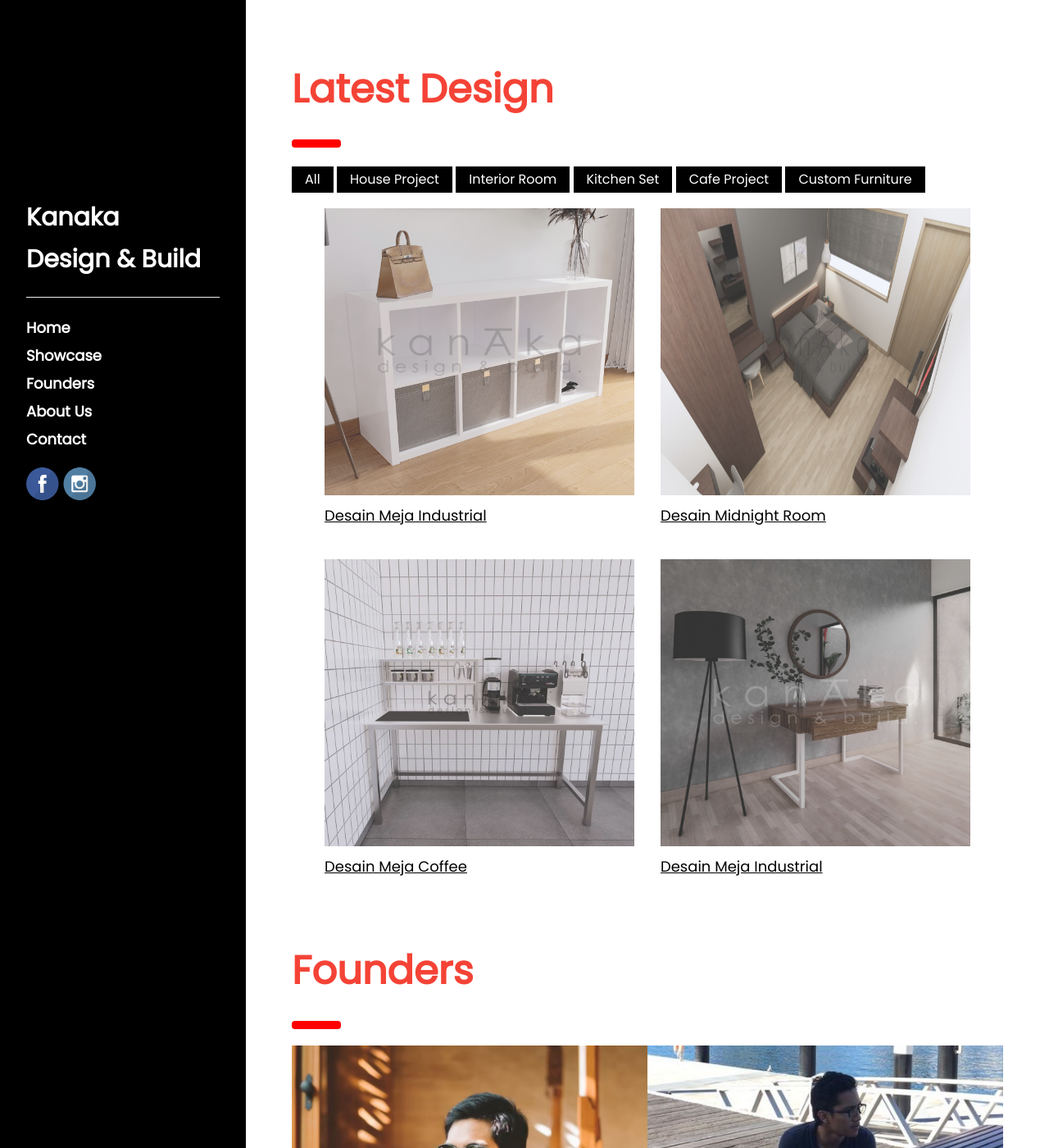
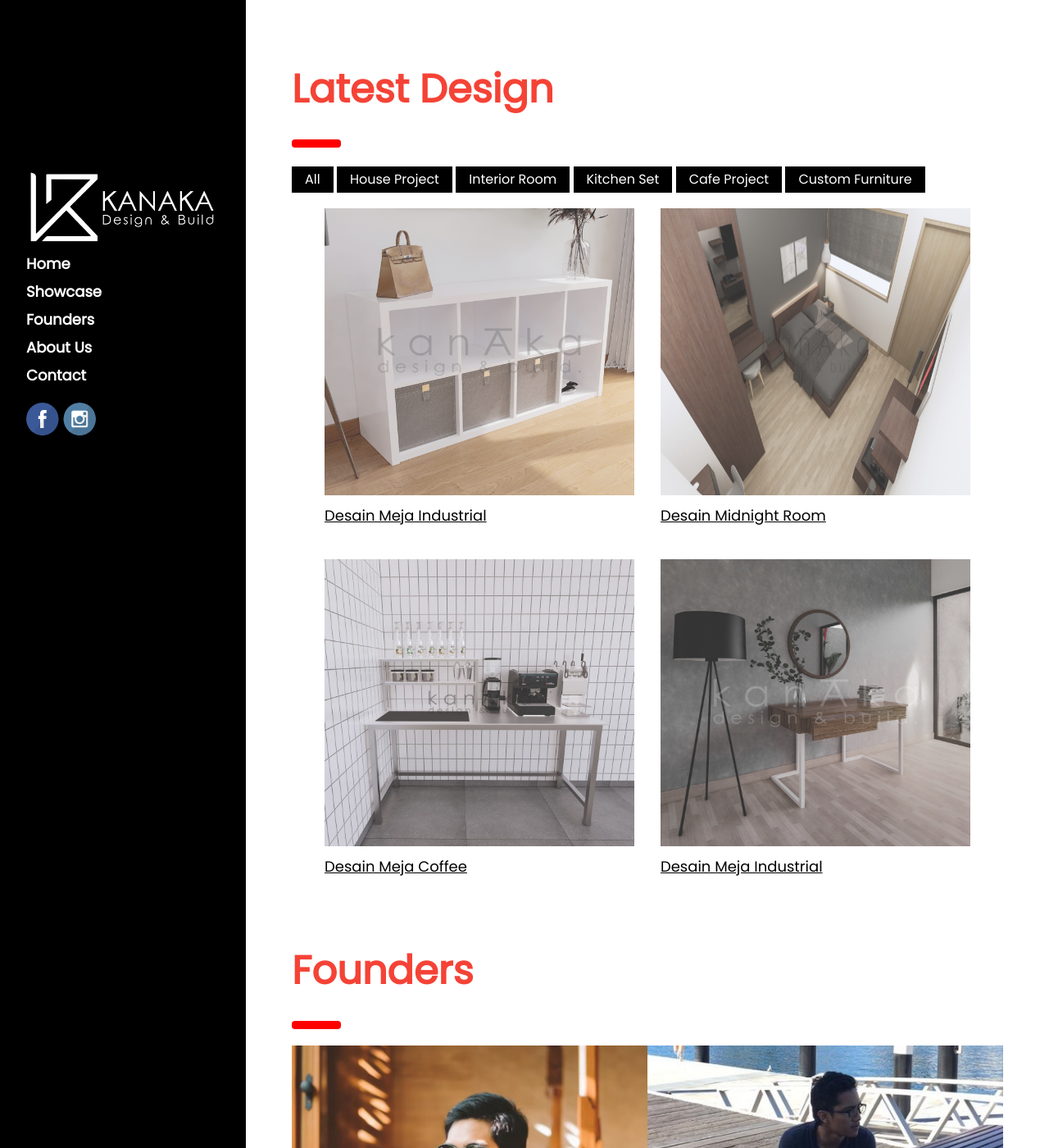
Before and after one commit to kanakadesignbuild/kanakadesignbuild.github.io, a Jekyll site: the page built from index.html, in a window 1280 px wide and 1400 px high. Shown: the whole window at 82% size. Built offline with Jekyll 4.4.1, drawn with Linux system fonts in a browser that asks for light colours.

Commit message:
added logo

```diff
--- a/_layouts/default.html
+++ b/_layouts/default.html
@@ -18,7 +18,7 @@
     <a href="javascript:void(0)" onclick="w3_close()" class="w3-button w3-hide-large w3-display-topleft"
       style="width:100%;font-size:22px">Close Menu</a>
     <div class="w3-container">
-      <h1 id="logo" class="w3-padding-64"><b>Kanaka <br> Design & Build</b><hr></h1>
+      <img id="logo" src="images/logo-2-white.png" alt="">
     </div>
     <div class="w3-bar-block">
       <a href="{{ site.baseurl }}/" onclick="w3_close()" class="w3-bar-item w3-button w3-hover-white">Home</a>
--- a/style.scss
+++ b/style.scss
@@ -58,8 +58,7 @@ h4 {
 }
 #logo {
   color: white;
-  margin-top: 5em;
-  padding-bottom: 0 !important;
+  margin-top: 10em;
 }
 body {
   font-size: 16px;
```
Also changed, not shown: images/logo-2-black.png (added), images/logo-2-white.png (added), images/logo-black.png (added), images/logo-white.png (added), 2 other files.
